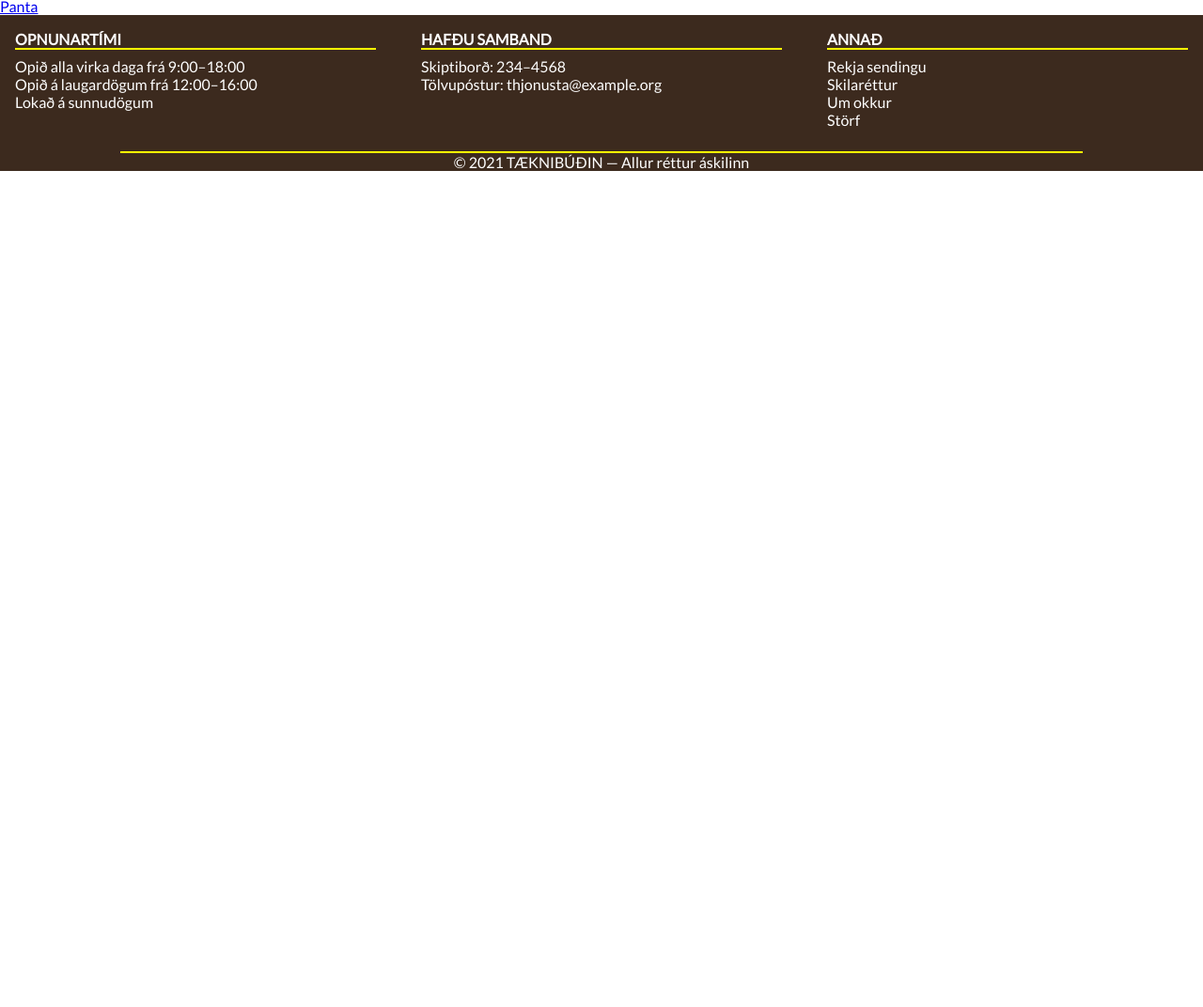
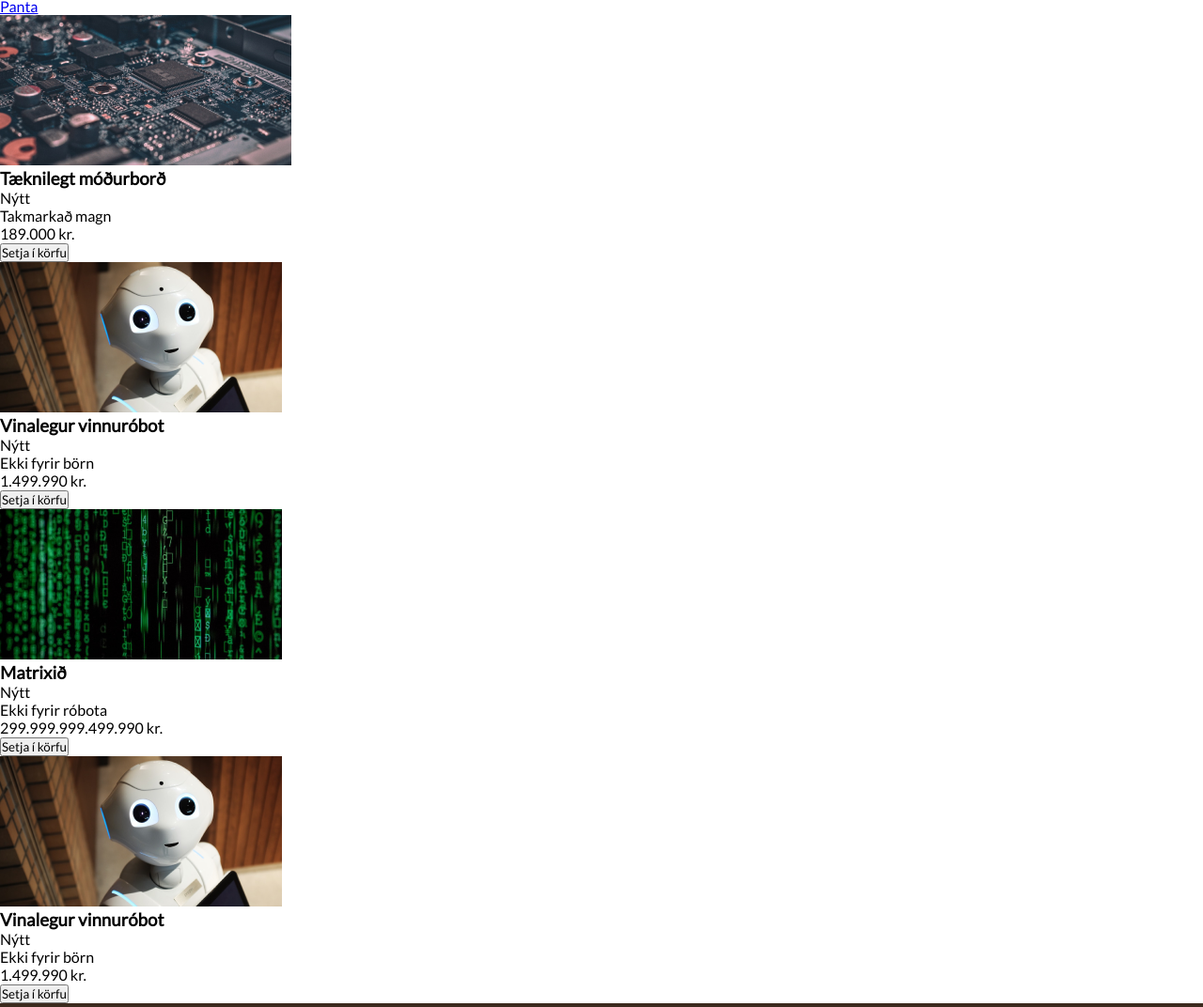
Before and after one commit to Kleppir/DRYK-Vefforitun-, a website: page index.html in a window 1280 px wide. Shown: the part 108-1180 px from the top of the page at 94% size. Before the commit the page ends 800 px from the top, so only its background shows below. Drawn offline with Linux system fonts and the light colour scheme.

Commit message:
Bætti við spjöldum á forsíðu

```diff
--- a/index.html
+++ b/index.html
@@ -27,6 +27,52 @@
           </header>
         </div>
     </div>
+    <div class="voru_lina">
+    <div class="spjald">
+      <img src="/myndir/muban.png" alt="Mynd af móðurborði" />
+      <h3>Tæknilegt móðurborð</h3>
+      <div class="tags">
+        <div>Nýtt</div>
+        <div>Takmarkað magn</div>
+      </div>
+      <p>189.000 kr.</p>
+      <button>Setja í körfu</button>
+    </div>
+
+    <div class="spjald">
+      <img src="/myndir/robot.png" alt="Mynd af vélmenni" />
+      <h3>Vinalegur vinnuróbot</h3>
+      <div class="tags">
+        <div>Nýtt</div>
+        <div>Ekki fyrir börn</div>
+      </div>
+      <p>1.499.990 kr.</p>
+      <button>Setja í körfu</button>
+    </div>
+
+    <div class="spjald">
+      <img src="/myndir/Matrixid.png" alt="Mynd af fylki" />
+      <h3>Matrixið</h3>
+      <div class="tags">
+        <div>Nýtt</div>
+        <div>Ekki fyrir róbota</div>
+      </div>
+      <p>299.999.999.499.990 kr.</p>
+      <button>Setja í körfu</button>
+    </div>
+
+    <div class="spjald">
+      <img src="/myndir/robot.png" alt="Mynd af vélmenni" />
+      <h3>Vinalegur vinnuróbot</h3>
+      <div class="tags">
+        <div>Nýtt</div>
+        <div>Ekki fyrir börn</div>
+      </div>
+      <p>1.499.990 kr.</p>
+      <button>Setja í körfu</button>
+    </div>
+    </div>
+
     <footer>
       <div class="bigFooter">
         <div class="smallFooter">
```
